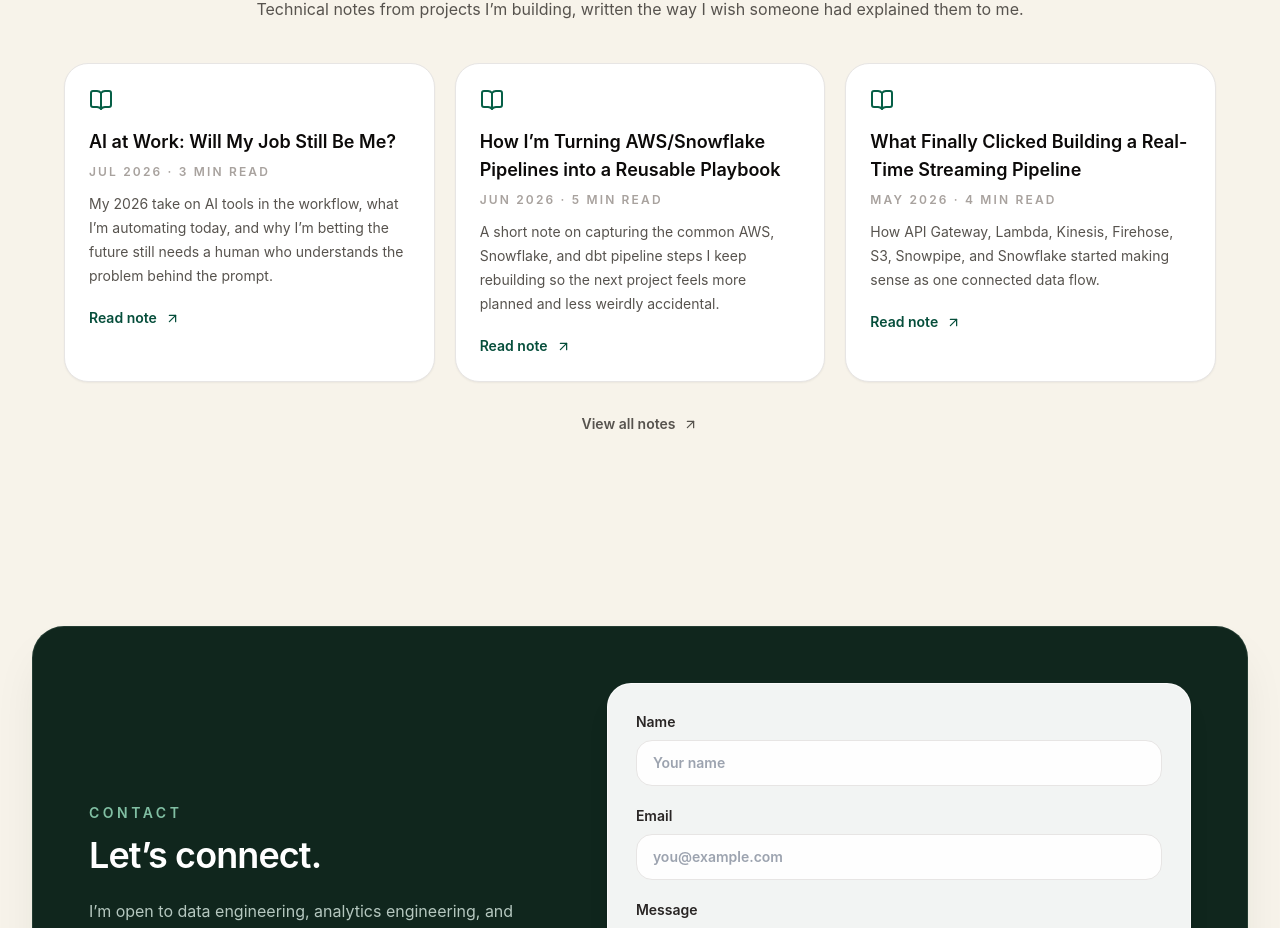
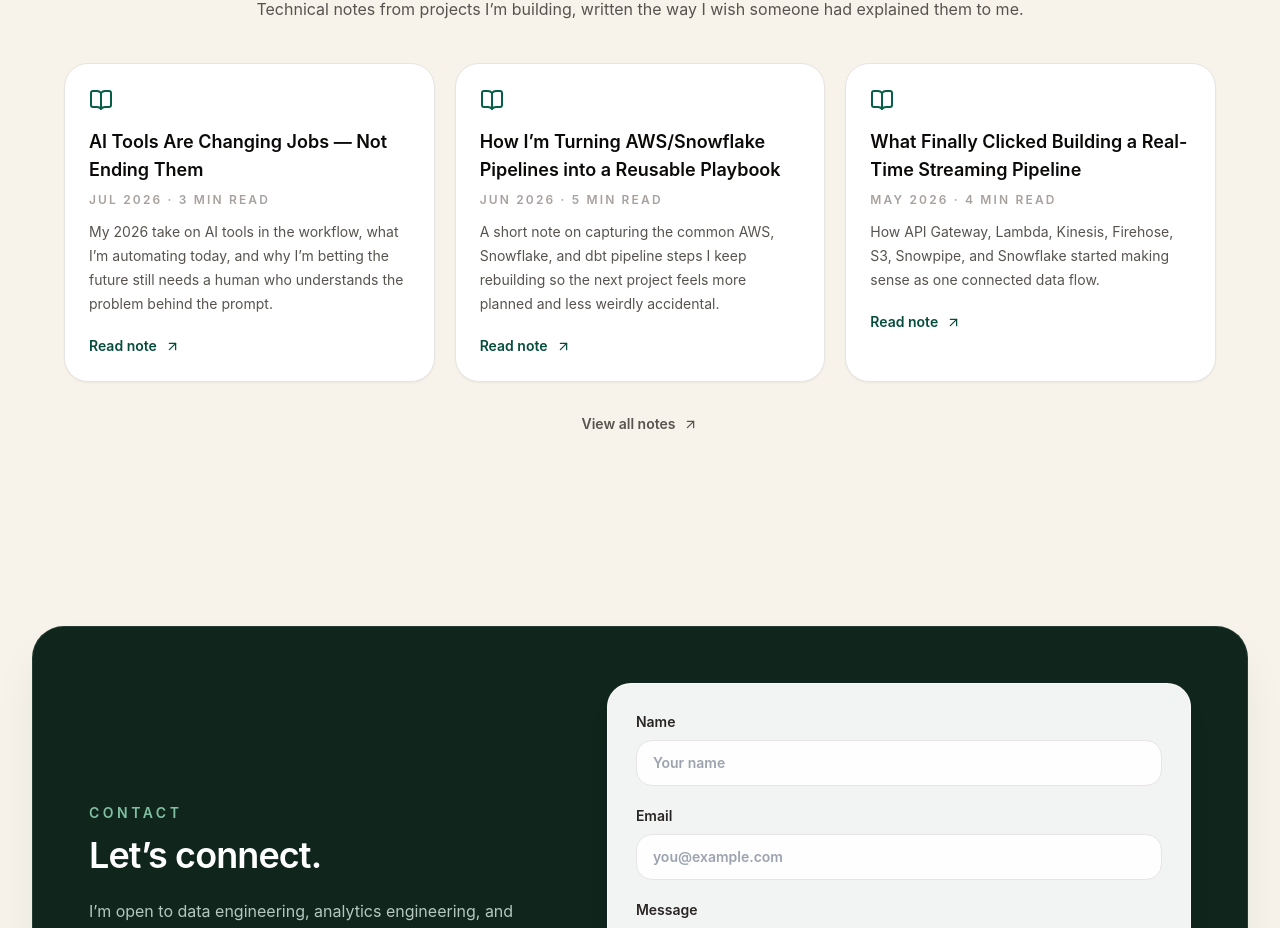
Before and after one commit to jenniferarias414/portfolio-v2, a React (Vite) app: page / in a window 1280 px wide. Shown: the part 4378-5306 px from the top of the page. Built offline with nearby package versions, Linux system fonts and the light colour scheme.

Commit message:
update note title

```diff
--- a/src/data/notes.js
+++ b/src/data/notes.js
@@ -50,7 +50,7 @@ const noteData = [
     featured: true,
   },
   {
-    title: "AI at Work: Will My Job Still Be Me?",
+    title: "AI Tools Are Changing Jobs — Not Ending Them",
     date: "2026-07-10",
     dateLabel: "JUL 2026",
     readTime: "3 MIN READ",
```
